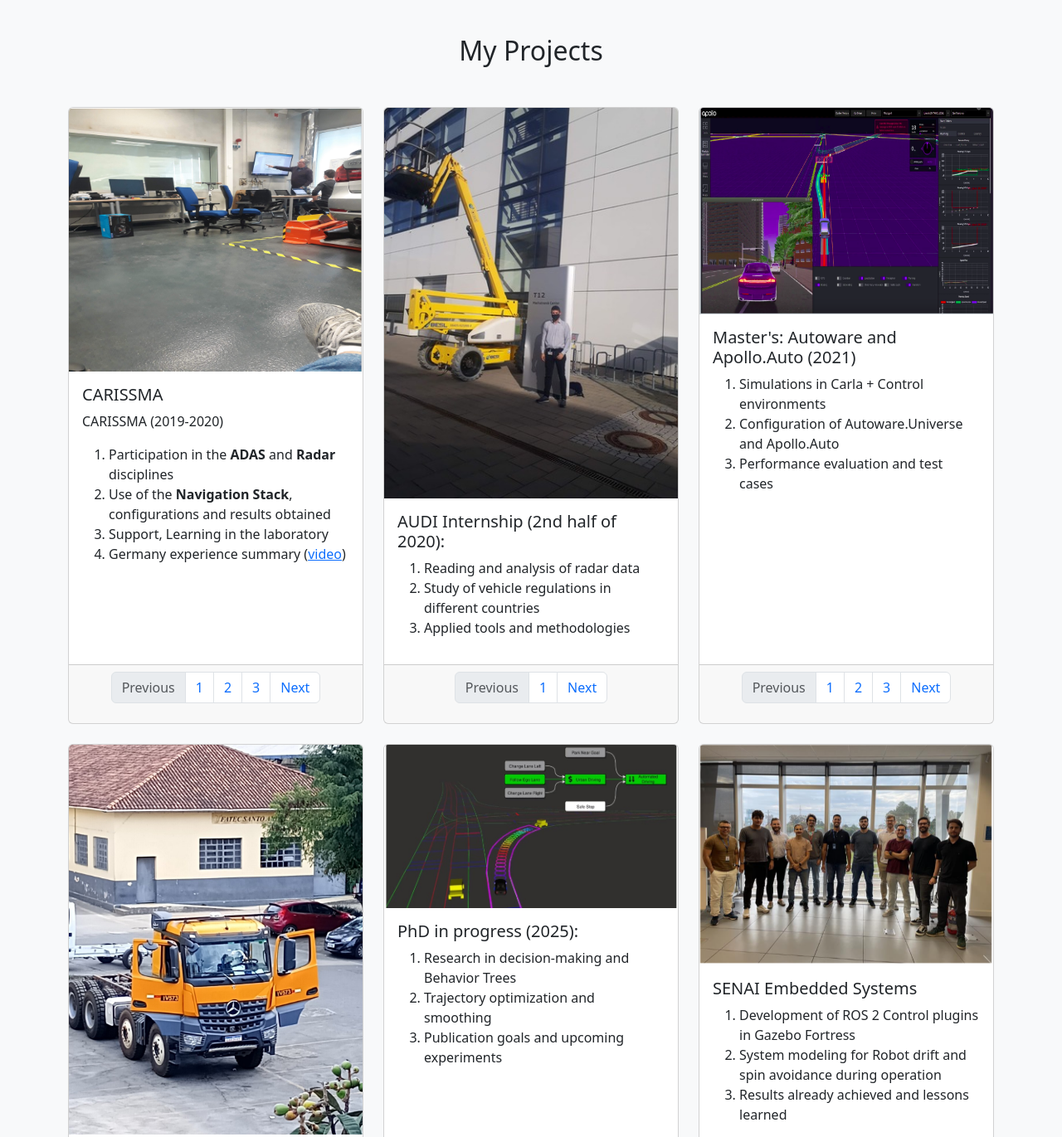
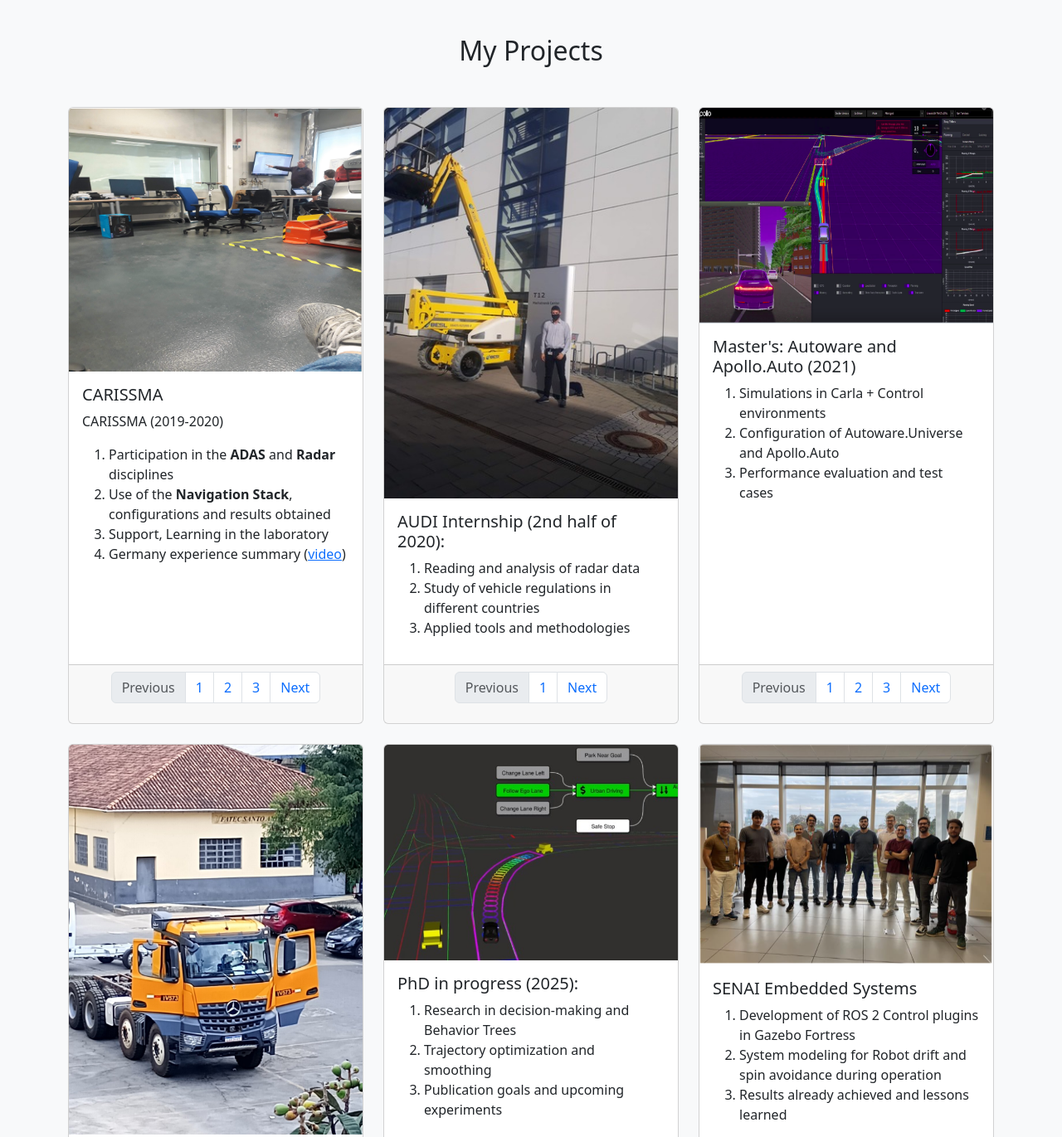
Before and after one commit to marcusvinicius178/Portfolio, a plain HTML site: page index.html in a window 1280 px wide. Shown: the part 1800-3171 px from the top of the page at 83% size. Drawn offline with nearby package versions, Linux system fonts and the light colour scheme.

Commit message:
Final Version

```diff
--- a/index.html
+++ b/index.html
@@ -11,6 +11,8 @@
     <link rel="stylesheet" href="style.css">
     <style>
         .pt { display: none; }
+        /* NOVO: força altura igualada e crop elegante nas imagens escolhidas */
+        .thumb-tall { height: 260px; width: 100%; object-fit: cover; }
     </style>
 </head>
 <body>
@@ -192,10 +194,10 @@
                     </div>
                 </div>
 
-                <!-- CARD 3: MESTRADO -->
+                <!-- CARD 3: MESTRADO (Apollo) — IMAGEM AUMENTADA -->
                 <div class="col-md-4 mb-4">
                     <div class="card h-100">
-                        <img src="fotos/PORTFOLIO/Apollo.png" class="card-img-top" alt="Project Image 3">
+                        <img src="fotos/PORTFOLIO/Apollo.png" class="card-img-top thumb-tall" alt="Project Image 3">
                         <div class="card-body">
                             <h5 class="card-title"><span class="en">Master's: Autoware and Apollo.Auto (2021)</span><span class="pt">Mestrado: Autoware e Apollo.Auto (2021)</span></h5>
                             <ol>
@@ -243,10 +245,10 @@
                     </div>
                 </div>
 
-                <!-- CARD 5: PHD -->
+                <!-- CARD 5: PHD — IMAGEM AUMENTADA -->
                 <div class="col-md-4 mb-4">
                     <div class="card h-100">
-                        <img src="fotos/WhatsApp Image 2025-07-21 at 17.48.40 (1).jpeg" class="card-img-top" alt="Project Image 5">
+                        <img src="fotos/WhatsApp Image 2025-07-21 at 17.48.40 (1).jpeg" class="card-img-top thumb-tall" alt="Project Image 5">
                         <div class="card-body">
                             <h5 class="card-title"><span class="en">PhD in progress (2025):</span><span class="pt">Doutorado em andamento (2025):</span></h5>
                             <ol>
@@ -287,10 +289,10 @@
                     </div>
                 </div>
 
-                <!-- CARD 7: PROJETOS PARALELOS -->
+                <!-- CARD 7: PROJETOS PARALELOS (F1Tenth/ROBORACE) — IMAGEM AUMENTADA -->
                 <div class="col-md-4 mb-4">
                     <div class="card h-100">
-                        <img src="fotos/PORTFOLIO/ROBORACE.png" class="card-img-top" alt="Project Image 7">
+                        <img src="fotos/PORTFOLIO/ROBORACE.png" class="card-img-top thumb-tall" alt="Project Image 7">
                         <div class="card-body">
                             <h5 class="card-title"><span class="en">Side projects and collaborations</span><span class="pt">Projetos paralelos e colaborações</span></h5>
                             <ol>
@@ -311,7 +313,7 @@
                     </div>
                 </div>
 
-                <!-- CARD 8: PUBLICATIONS (agora penúltimo) -->
+                <!-- CARD 8: PUBLICATIONS -->
                 <div class="col-md-4 mb-4">
                     <div class="card h-100">
                         <img src="fotos/Captura de tela de 2025-07-22 00-13-35.png" class="card-img-top" alt="Project Image 8">
@@ -355,7 +357,7 @@
                     </div>
                 </div>
 
-                <!-- CARD 9 (AGORA O ÚLTIMO): AUVs / ROBÓTICA SUBAQUÁTICA -->
+                <!-- CARD 9 (ÚLTIMO): AUVs / ROBÓTICA SUBAQUÁTICA -->
                 <div class="col-md-4 mb-4">
                     <div class="card h-100">
                         <img src="fotos/ROV_ROS_Meetup.png" class="card-img-top" alt="AUVs and ROVs - early career">
```
